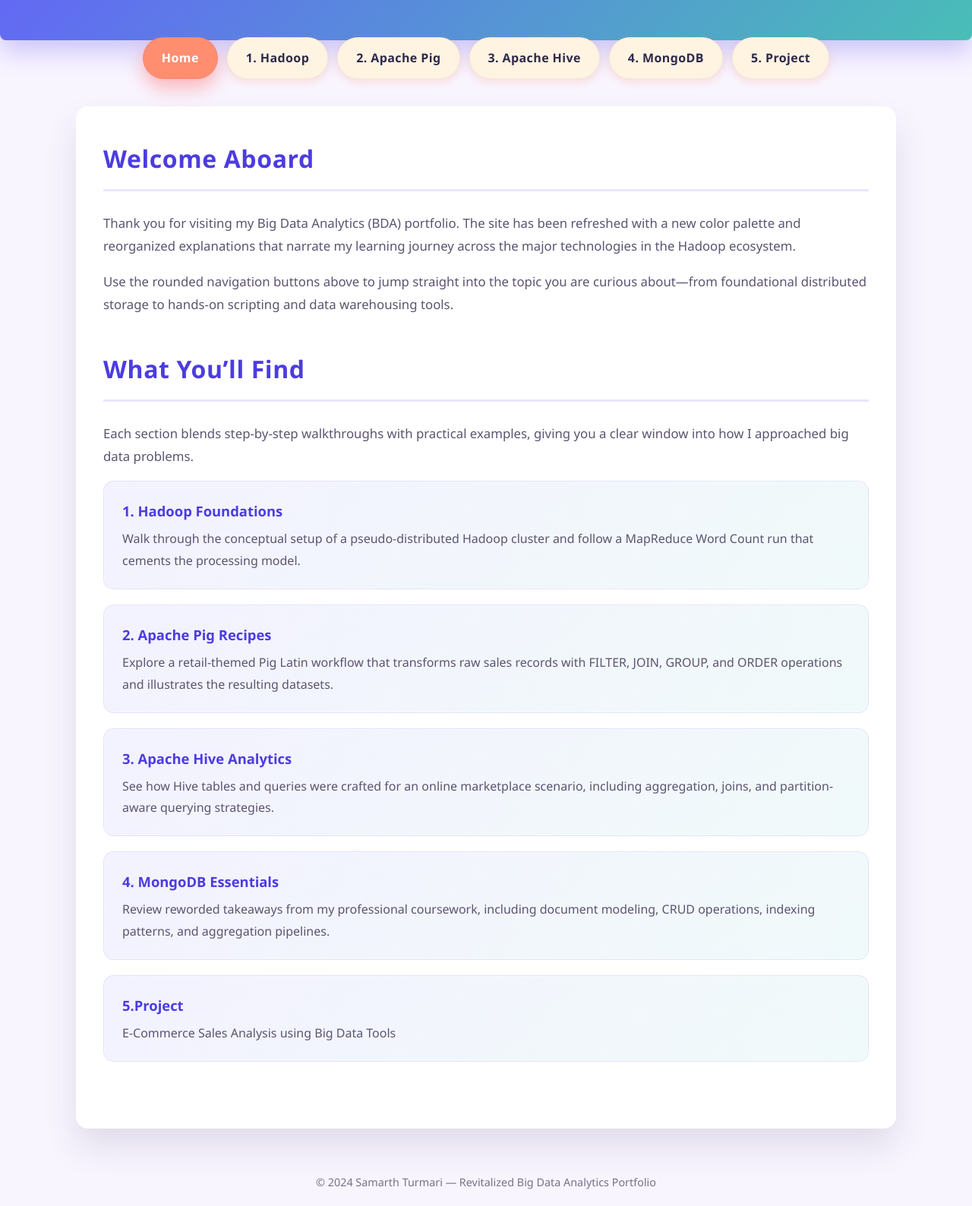
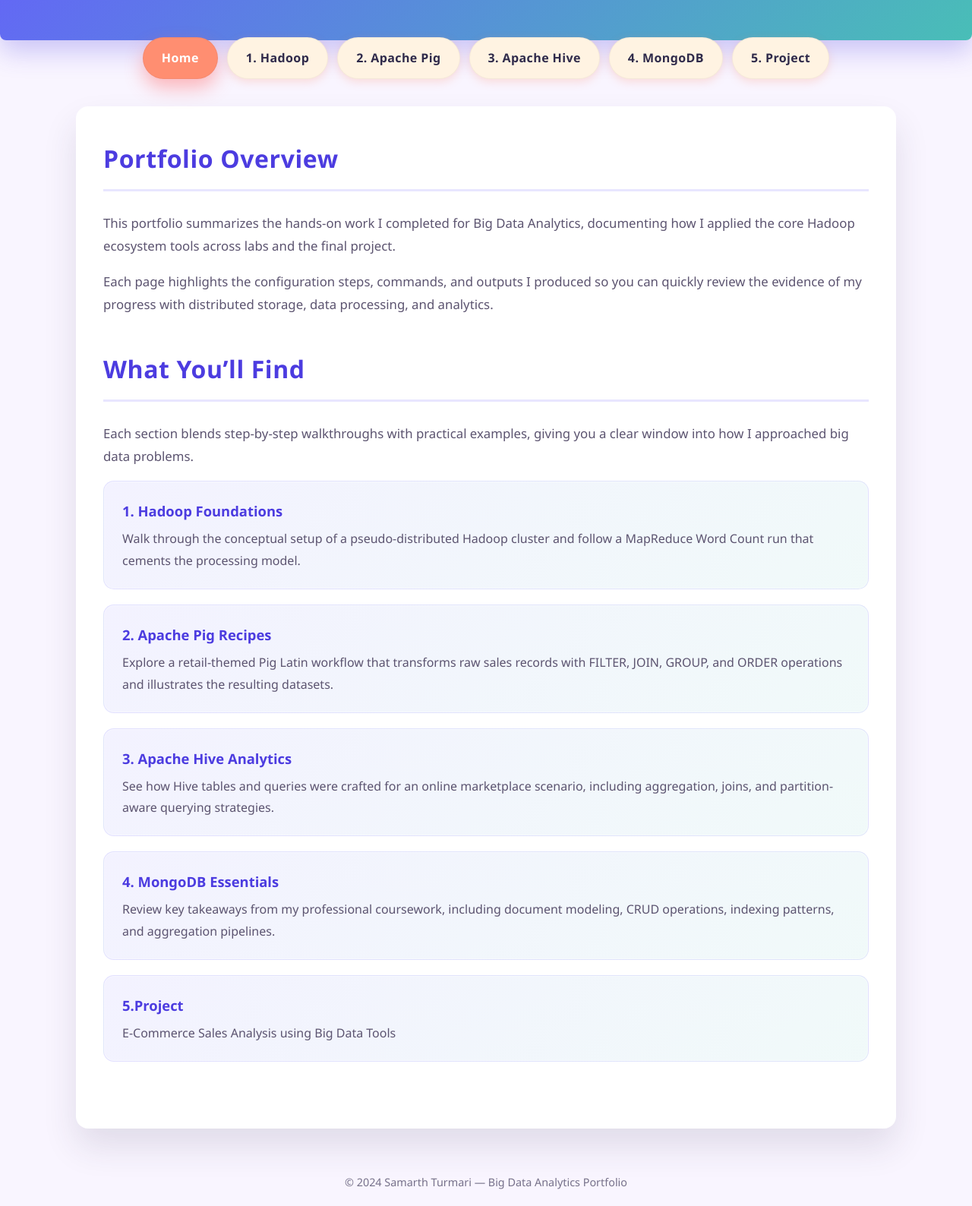
Before and after one commit to Samarth-T17/BDAPortfolio, a plain HTML site: page index.html in a window 1280 px wide. Shown: the part 243-1831 px from the top of the page at 76% size. Drawn offline with Linux system fonts and the light colour scheme.

Commit message:
Refine landing page overview copy

```diff
--- a/index.html
+++ b/index.html
@@ -207,9 +207,9 @@
 
         <main>
             <section id="welcome">
-                <h2>Welcome Aboard</h2>
-                <p class="lead">Thank you for visiting my Big Data Analytics (BDA) portfolio. The site has been refreshed with a new color palette and reorganized explanations that narrate my learning journey across the major technologies in the Hadoop ecosystem.</p>
-                <p class="lead">Use the rounded navigation buttons above to jump straight into the topic you are curious about—from foundational distributed storage to hands-on scripting and data warehousing tools.</p>
+                <h2>Portfolio Overview</h2>
+                <p class="lead">This portfolio summarizes the hands-on work I completed for Big Data Analytics, documenting how I applied the core Hadoop ecosystem tools across labs and the final project.</p>
+                <p class="lead">Each page highlights the configuration steps, commands, and outputs I produced so you can quickly review the evidence of my progress with distributed storage, data processing, and analytics.</p>
             </section>
 
             <section id="overview">
@@ -231,7 +231,7 @@
                     </li>
                     <li>
                         <strong>4. MongoDB Essentials</strong>
-                        <p>Review reworded takeaways from my professional coursework, including document modeling, CRUD operations, indexing patterns, and aggregation pipelines.</p>
+                        <p>Review key takeaways from my professional coursework, including document modeling, CRUD operations, indexing patterns, and aggregation pipelines.</p>
                     </li>
                     <li>
                         <strong>5.Project</strong>
@@ -243,7 +243,7 @@
     </div>
 
     <footer>
-        © 2024 Samarth Turmari — Revitalized Big Data Analytics Portfolio
+        © 2024 Samarth Turmari — Big Data Analytics Portfolio
     </footer>
 
 </body>
```
Also changed, not shown: hadoop.html (+5 -5 lines), hive.html (+2 -2 lines), mongodb.html (+1 -1 lines), pig.html (+2 -2 lines).
